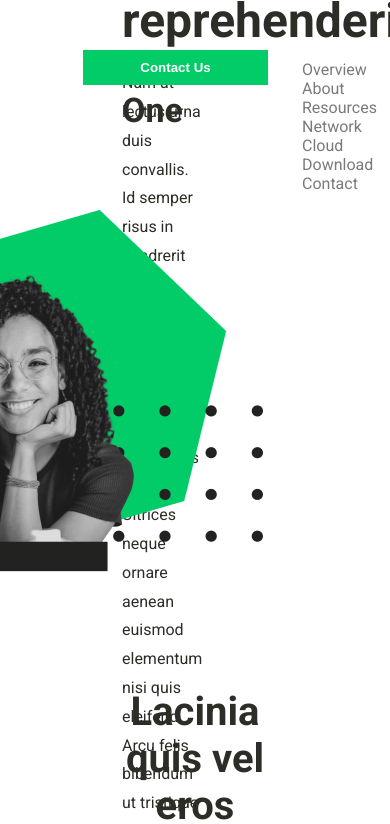
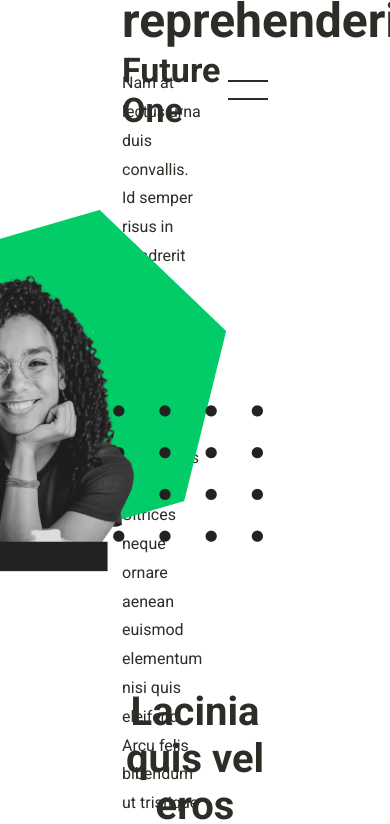
Before and after one commit to dawid-grabowski/dawid-grabowski.github.io, a React (Create React App) app: page / in a window 390 px wide. Shown: the top 824 px of the page. Built offline with nearby package versions, Linux system fonts and the light colour scheme; the HTML template or start-up script is replaced by a standard one.

Commit message:
add: burger menu css

```diff
--- a/src/components/header/Header.tsx
+++ b/src/components/header/Header.tsx
@@ -1,4 +1,5 @@
 import React from 'react';
+import BurgerMenu from './burgerMenu/BurgerMenu';
 import './header.css';
 import Navbar from './navbar/Navbar';
 
@@ -8,6 +9,7 @@ const Header: React.FC = (): React.ReactElement => {
 			<h1>Future One</h1>
 			<Navbar />
 			<button>Contact Us</button>
+			<BurgerMenu />
 		</header>
 	);
 };
--- /dev/null
+++ b/src/components/header/burgerMenu/BurgerMenu.tsx
@@ -0,0 +1,8 @@
+import React from 'react';
+import './burger.css';
+
+const BurgerMenu: React.FC = (): React.ReactElement => {
+	return <div className='burger-menu'></div>;
+};
+
+export default BurgerMenu;
--- /dev/null
+++ b/src/components/header/burgerMenu/burger.css
@@ -0,0 +1,41 @@
+.burger-menu {
+	display: none;
+	position: absolute;
+	top: 50%;
+	right: 0;
+	transform: translateY(-50%);
+	height: 2rem;
+	width: 4rem;
+	cursor: pointer;
+}
+
+.burger-menu::before,
+.burger-menu::after {
+	content: '';
+	position: absolute;
+	bottom: 0;
+	right: 0;
+	height: 0.2rem;
+	width: 100%;
+	background-color: #2b2d26;
+	transition: background-color 0.2s ease-in-out;
+}
+
+.burger-menu::before {
+	top: 0rem;
+}
+
+.burger-menu::after {
+	bottom: 0;
+}
+
+.burger-menu:hover::after,
+.burger-menu:hover::before {
+	background-color: #02cc67;
+}
+
+@media (max-width: 1199.98px) {
+	.burger-menu {
+		display: block;
+	}
+}
--- a/src/components/header/header.css
+++ b/src/components/header/header.css
@@ -30,3 +30,14 @@
 .header button:hover {
 	background-color: #00da6d;
 }
+
+@media (max-width: 1199.98px) {
+	.header {
+		display: flex;
+		justify-content: flex-end;
+	}
+
+	.header button {
+		display: none;
+	}
+}
--- a/src/components/header/navbar/navbar.css
+++ b/src/components/header/navbar/navbar.css
@@ -22,3 +22,9 @@ nav ul li a:hover {
 	color: #02cc67;
 	cursor: pointer;
 }
+
+@media (max-width: 1199.98px) {
+	nav {
+		display: none;
+	}
+}
```
